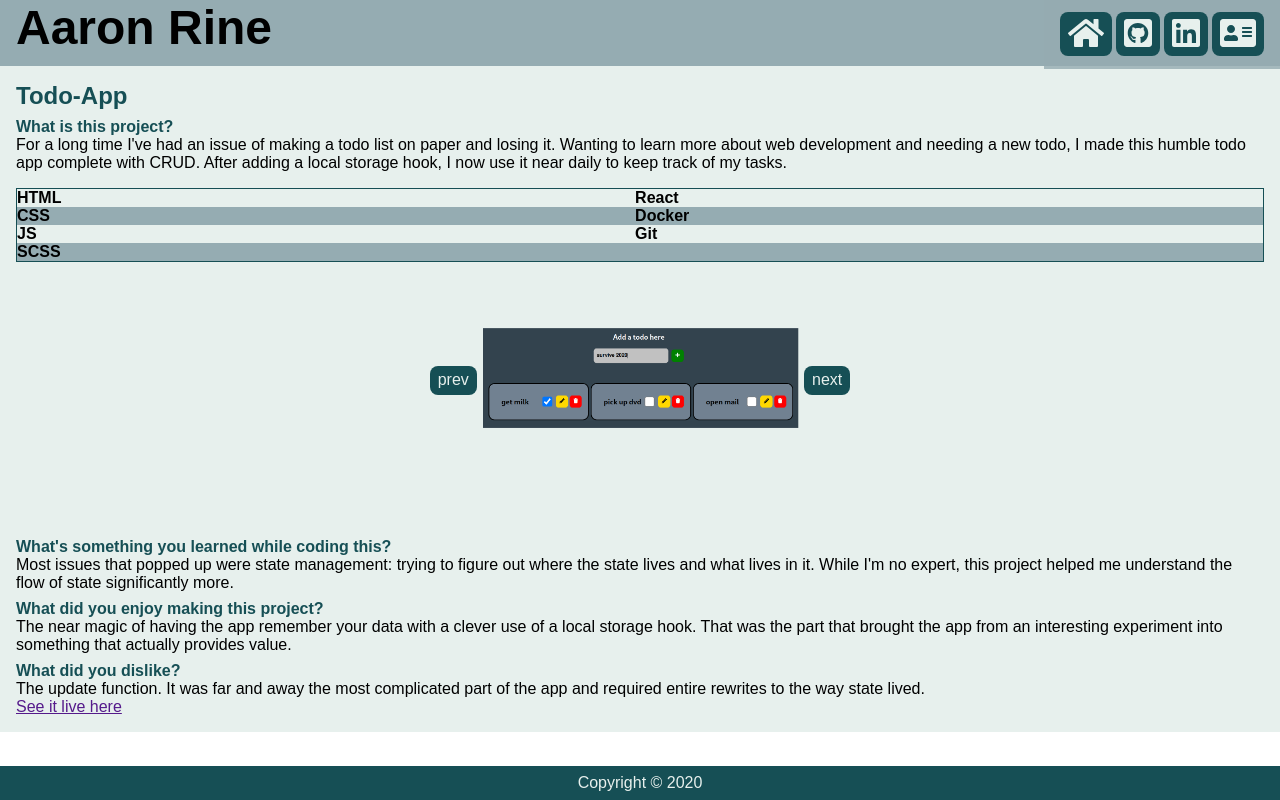
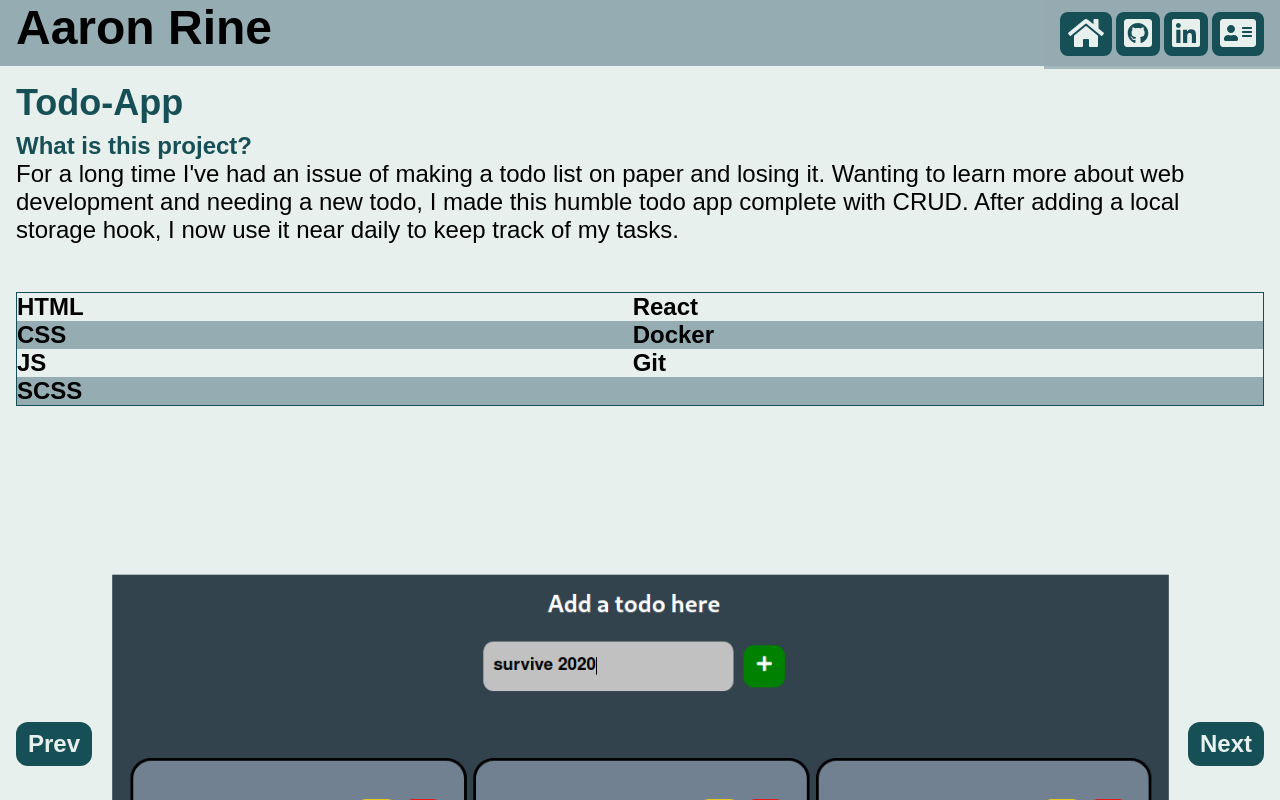
Before and after one commit to aaronrine/portfolio, a React (Create React App) app in the folder frontend/: page /projectDetails/103de1b-6c1e-c255-8784-fffaa2cdf4c in a window 1280 px wide. Shown: the top 800 px of the page. Built offline with nearby package versions, Linux system fonts and the light colour scheme; a web font is replaced by a local one.

Commit message:
style(ProjectDetails): add media querries

```diff
--- a/frontend/src/components/Carousel/Carousel.js
+++ b/frontend/src/components/Carousel/Carousel.js
@@ -128,7 +128,7 @@ export default function Carousel({ carouselClasses = "", items, ItemCard }) {
     <div className={`Carousel ${carouselClasses}`}>
       <div className="container">
         <button className="carousel__prev" onClick={prevSlide}>
-          prev
+          Prev
         </button>
         <div className="wrapper">
           {transitions.map(({ item, props, key }) => (
@@ -138,7 +138,7 @@ export default function Carousel({ carouselClasses = "", items, ItemCard }) {
           ))}
         </div>
         <button className="carousel__next" onClick={nextSlide}>
-          next
+          Next
         </button>
       </div>
     </div>
--- a/frontend/src/components/Carousel/Carousel.scss
+++ b/frontend/src/components/Carousel/Carousel.scss
@@ -11,9 +11,10 @@
   width: 100%;
   overflow: hidden;
   .container {
+    width: inherit;
     display: flex;
     align-items: center;
-    justify-content: center;
+    justify-content: space-between;
     overflow: hidden;
     height: inherit;
     .wrapper {
@@ -35,11 +36,15 @@
       height: 100%;
       color: $blueWhite;
       font-size: 1em;
+      font-weight: bold;
       padding: 0.35em 0.5em;
       border: none;
       border-radius: 0.5em;
       outline: none;
       background: $blue-gray;
+      @media (min-width: 768px) {
+        font-size: 1.5em;
+      }
     }
   }
 }
--- a/frontend/src/components/Home/Home.scss
+++ b/frontend/src/components/Home/Home.scss
@@ -7,10 +7,17 @@
   display: flex;
   flex-direction: column;
   align-items: center;
+  padding: 5%;
+  @media (min-width: 768px) {
+    width: 90%;
+  }
   .bio {
     display: flex;
     flex-direction: column;
     align-items: center;
+    @media (min-width: 768px) {
+      font-size: 1.5em;
+    }
     .bioCard {
       margin-bottom: 1rem;
       img {
@@ -42,5 +49,10 @@
   .projects {
     width: 100%;
     overflow: hidden;
+    h3 {
+      @media (min-width: 768px) {
+        font-size: 1.5em;
+      }
+    }
   }
 }
--- a/frontend/src/components/ProjectDetails/ProjectDetails.scss
+++ b/frontend/src/components/ProjectDetails/ProjectDetails.scss
@@ -5,6 +5,11 @@
   flex-direction: column;
   max-width: 100%;
   padding: 0 1rem;
+  margin-bottom: 1.8em;
+  @media (min-width: 768px) {
+    font-size: 1.5em;
+  }
+
   h4 {
     margin-top: 0.5rem;
     color: $blue-gray;
@@ -17,7 +22,10 @@
     .desc {
     }
     .techDetails {
-      margin-top: 1rem;
+      margin-top: 1em;
+      @media (min-width: 768px) {
+        margin-top: 2em;
+      }
       list-style-type: none;
       display: grid;
       grid-template-columns: repeat(auto-fill, 1fr);
@@ -31,16 +39,31 @@
     }
   }
   .personalDetails {
-    margin: 1rem 0;
+    margin: 1em 0;
+    @media (min-width: 768px) {
+      margin-top: 0;
+      margin-bottom: 1em;
+    }
     p + p {
-      margin-top: 0.75rem;
+      margin-top: 0.75em;
     }
   }
   .MediaCarousel {
     margin-top: 1em;
+    @media (min-width: 768px) {
+      margin: 0;
+    }
     img {
       height: 200px;
+      @media (min-width: 768px) {
+        height: auto;
+      }
       width: 100%;
+    }
+    button {
+      @media (min-width: 768px) {
+        font-size: 1em;
+      }
     }
   }
 }
```
Also changed, not shown: 1 other file (tests, documents, lock files or other folders).
